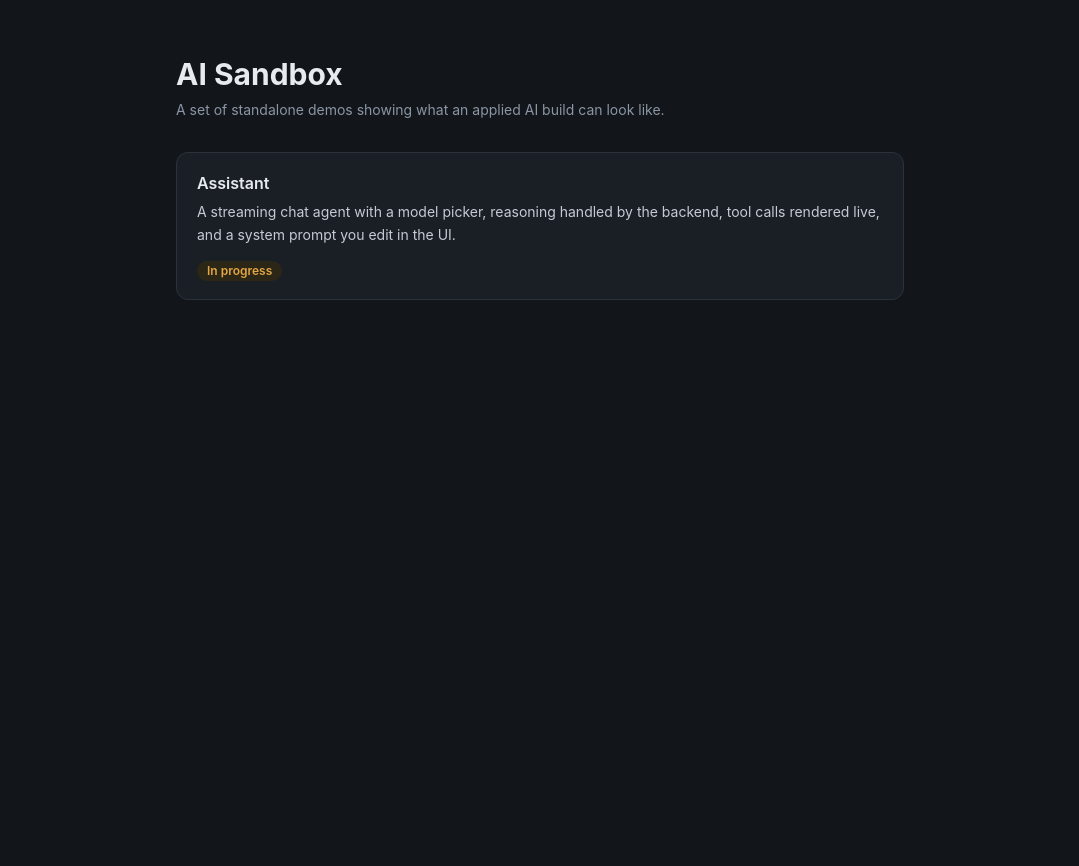
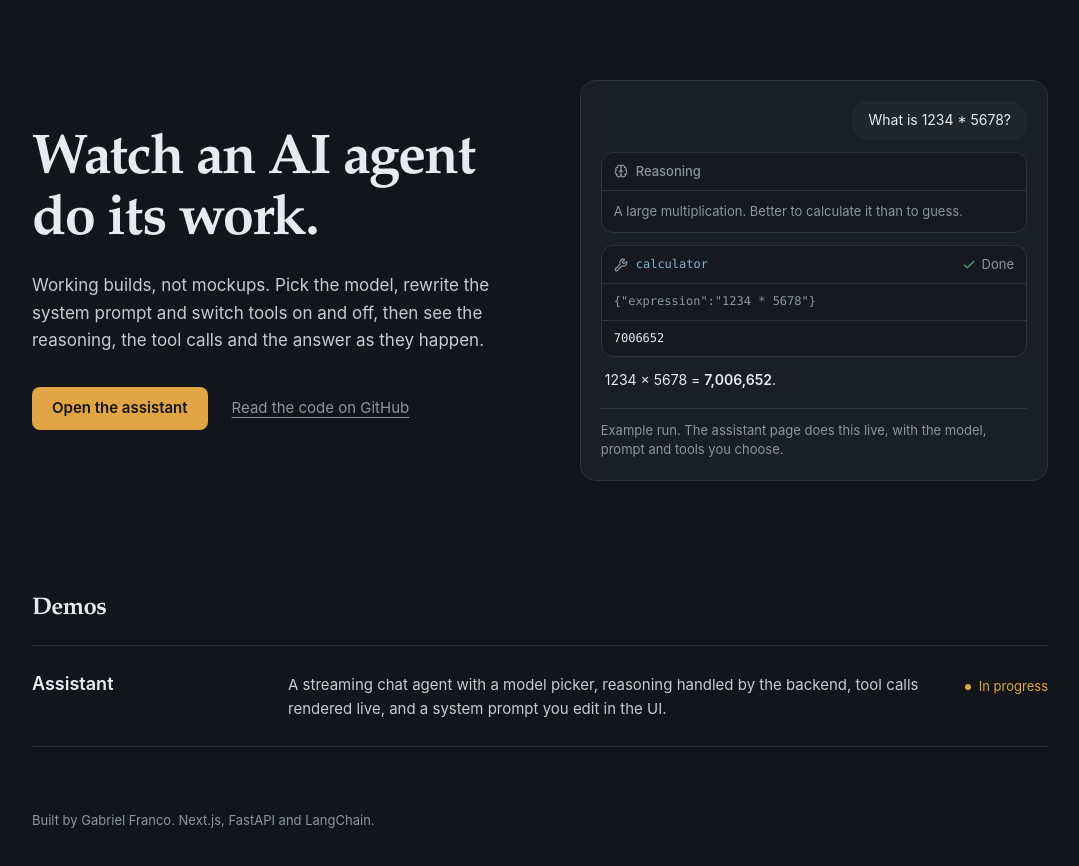
Before and after one commit to francotechadmin/ai-sandbox, a Next.js app: page / in a window 1280 px wide. Shown: the top 866 px of the page, without its empty margins (100-1179 px from the left). Before the commit the page ends 800 px from the top, so only its background shows below. Built offline with nearby package versions, Linux system fonts and the light colour scheme.

Commit message:
Landing page: headline, example agent trace, ruled demo list
Co-Authored-By: Claude Sonnet 5.5 <noreply@anthropic.com>
Claude-Session: https://claude.ai/code/session_01QMYqXzKcQNc32kUdKHBctr

```diff
--- a/app/globals.css
+++ b/app/globals.css
@@ -13,6 +13,8 @@
 
   --font-mono:
     SF Mono, ui-monospace, JetBrains Mono, Menlo, Consolas, monospace;
+  --font-serif:
+    Iowan Old Style, Palatino Linotype, Palatino, Charter, Georgia, serif;
   --font-sans:
     -apple-system, BlinkMacSystemFont, Segoe UI, Inter, Roboto, sans-serif;
 }
@@ -70,3 +72,17 @@
   from { background-position: 100% 0; }
   to { background-position: -100% 0; }
 }
+
+/* Landing hero: the example trace plays once on load, one step after another. */
+@keyframes trace-in {
+  from { opacity: 0; transform: translateY(8px); }
+  to { opacity: 1; transform: none; }
+}
+.trace-step {
+  opacity: 0;
+  animation: trace-in 0.5s ease-out forwards;
+  animation-delay: calc(var(--i) * 0.7s + 0.3s);
+}
+@media (prefers-reduced-motion: reduce) {
+  .trace-step { opacity: 1; animation: none; }
+}
--- a/app/page.tsx
+++ b/app/page.tsx
@@ -1,35 +1,113 @@
 import Link from "next/link";
+import { BrainIcon, CheckIcon, WrenchIcon } from "lucide-react";
 import { DEMOS } from "./demos";
+
+const REPO = "https://github.com/francotechadmin/ai-sandbox";
+
+// An example run, drawn with the same pieces the assistant page uses. It is a
+// fixed illustration, not a live call.
+function ExampleTrace() {
+  return (
+    <figure className="rounded-2xl border border-line bg-panel p-4 sm:p-5" aria-label="Example assistant run">
+      <div className="flex flex-col gap-3 text-[14px] leading-relaxed">
+        <div className="trace-step flex justify-end" style={{ "--i": 0 } as React.CSSProperties}>
+          <p className="max-w-[85%] rounded-2xl bg-panel2 px-4 py-2">What is 1234 * 5678?</p>
+        </div>
+
+        <div className="trace-step rounded-xl border border-line bg-bg/40" style={{ "--i": 1 } as React.CSSProperties}>
+          <div className="flex items-center gap-2 px-3 py-2 text-[13px] text-muted">
+            <BrainIcon className="size-3.5" />
+            <span className="font-medium">Reasoning</span>
+          </div>
+          <p className="border-t border-line px-3 py-2.5 text-[13px] text-muted">
+            A large multiplication. Better to calculate it than to guess.
+          </p>
+        </div>
+
+        <div className="trace-step overflow-hidden rounded-xl border border-line bg-bg/40" style={{ "--i": 2 } as React.CSSProperties}>
+          <div className="flex items-center gap-2 px-3 py-2 text-[13px]">
+            <WrenchIcon className="size-3.5 text-muted" />
+            <span className="font-mono text-[12px] text-[#7db3d8]">calculator</span>
+            <span className="ms-auto flex items-center gap-1.5 text-muted">
+              <CheckIcon className="size-3.5 text-green" />
+              Done
+            </span>
+          </div>
+          <div className="border-t border-line px-3 py-2 font-mono text-[12px] text-muted">
+            {`{"expression":"1234 * 5678"}`}
+          </div>
+          <div className="border-t border-line px-3 py-2 font-mono text-[12px]">7006652</div>
+        </div>
+
+        <p className="trace-step px-1" style={{ "--i": 3 } as React.CSSProperties}>
+          1234 × 5678 = <strong className="font-semibold">7,006,652</strong>.
+        </p>
+      </div>
+      <figcaption className="mt-4 border-t border-line pt-3 text-[13px] text-muted">
+        Example run. The assistant page does this live, with the model, prompt and tools you choose.
+      </figcaption>
+    </figure>
+  );
+}
 
 export default function HomePage() {
   return (
-    <main className="mx-auto max-w-3xl px-5 py-14">
-      <header className="mb-8">
-        <h1 className="text-3xl font-bold">AI Sandbox</h1>
-        <p className="mt-2 text-sm text-muted">
-          A set of standalone demos showing what an applied AI build can look like.
+    <main className="mx-auto w-full max-w-[1080px] px-5 pb-16 pt-12 sm:px-8 sm:pt-20">
+      <section className="grid items-center gap-10 lg:grid-cols-[1.05fr_1fr] lg:gap-14">
+        <div>
+          <h1 className="font-serif text-[2.5rem] font-semibold leading-[1.08] tracking-tight sm:text-[3.5rem]">
+            Watch an AI agent
+            <br />
+            do its work.
+          </h1>
+          <p className="mt-5 max-w-[34rem] text-[17px] leading-relaxed text-[#c6cbd3]">
+            Working builds, not mockups. Pick the model, rewrite the system prompt and switch tools on and off,
+            then see the reasoning, the tool calls and the answer as they happen.
           </p>
-      </header>
-      <ul className="flex flex-col gap-3.5">
+          <div className="mt-8 flex flex-wrap items-center gap-x-6 gap-y-3">
+            <Link
+              href="/assistant"
+              className="rounded-lg bg-amber px-5 py-2.5 text-[15px] font-semibold text-bg transition-opacity hover:opacity-90 focus-visible:outline-2 focus-visible:outline-offset-2 focus-visible:outline-amber"
+            >
+              Open the assistant
+            </Link>
+            <a
+              href={REPO}
+              className="text-[15px] text-muted underline underline-offset-4 hover:text-text focus-visible:outline-2 focus-visible:outline-offset-2 focus-visible:outline-amber"
+            >
+              Read the code on GitHub
+            </a>
+          </div>
+        </div>
+        <ExampleTrace />
+      </section>
+
+      <section className="mt-20 sm:mt-28" aria-labelledby="demos-heading">
+        <h2 id="demos-heading" className="font-serif text-2xl font-semibold tracking-tight">
+          Demos
+        </h2>
+        <ul className="mt-5 border-t border-line">
           {DEMOS.map((demo) => (
-          <li key={demo.slug}>
+            <li key={demo.slug} className="border-b border-line">
               <Link
                 href={`/${demo.slug}`}
-              className="block rounded-xl border border-line bg-panel px-5 py-[18px] text-text transition-colors hover:border-[#3a4451]"
+                className="group grid gap-x-8 gap-y-1.5 py-6 focus-visible:outline-2 focus-visible:outline-offset-[-2px] focus-visible:outline-amber sm:grid-cols-[14rem_1fr_auto] sm:items-baseline"
               >
-              <h2 className="mb-1.5 text-base font-semibold">{demo.name}</h2>
-              <p className="mb-2.5 text-sm leading-relaxed text-[#c6cbd3]">{demo.description}</p>
+                <span className="text-lg font-semibold group-hover:text-amber">{demo.name}</span>
+                <span className="max-w-[40rem] text-[15px] leading-relaxed text-[#c6cbd3]">{demo.description}</span>
                 <span
-                className={`inline-block rounded-full px-2.5 py-0.5 text-xs font-semibold ${
-                  demo.status === "live" ? "bg-[#1c2c24] text-green" : "bg-[#2c2617] text-amber"
-                }`}
+                  className={`flex items-center gap-2 text-[13px] ${demo.status === "live" ? "text-green" : "text-amber"}`}
                 >
+                  <span className="size-1.5 rounded-full bg-current" aria-hidden />
                   {demo.status === "live" ? "Live" : "In progress"}
                 </span>
               </Link>
             </li>
           ))}
         </ul>
+      </section>
+
+      <footer className="mt-16 text-[13px] text-muted">Built by Gabriel Franco. Next.js, FastAPI and LangChain.</footer>
     </main>
   );
 }
```
Lines whose indentation alone changed are shown as unchanged.
